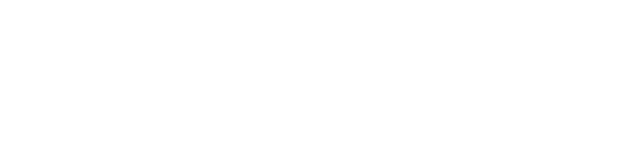
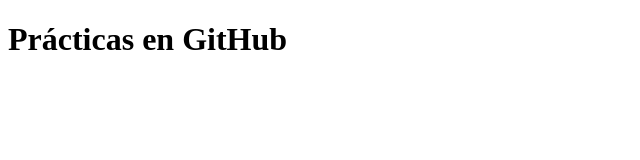
Before and after one commit to deividpa/GitHub-Tutorial---Udemy, a plain HTML site: page index.html in a window 1280 px wide. Shown: the whole page, without its empty margins (0-640 px from the left). Drawn offline with Linux system fonts and the light colour scheme.

Commit message:
Se agrega etiqueta header
Se agrega etiqueta header y un título h1 y adicional, se agrega el título de la página.

```diff
--- a/index.html
+++ b/index.html
@@ -4,7 +4,11 @@
     <meta charset="UTF-8" />
     <meta http-equiv="X-UA-Compatible" content="IE=edge" />
     <meta name="viewport" content="width=device-width, initial-scale=1.0" />
-    <title>Document</title>
+    <title>Página principal</title>
   </head>
-  <body></body>
+  <body>
+    <header class="headContent">
+      <h1>Prácticas en GitHub</h1>
+    </header>
+  </body>
 </html>
```
